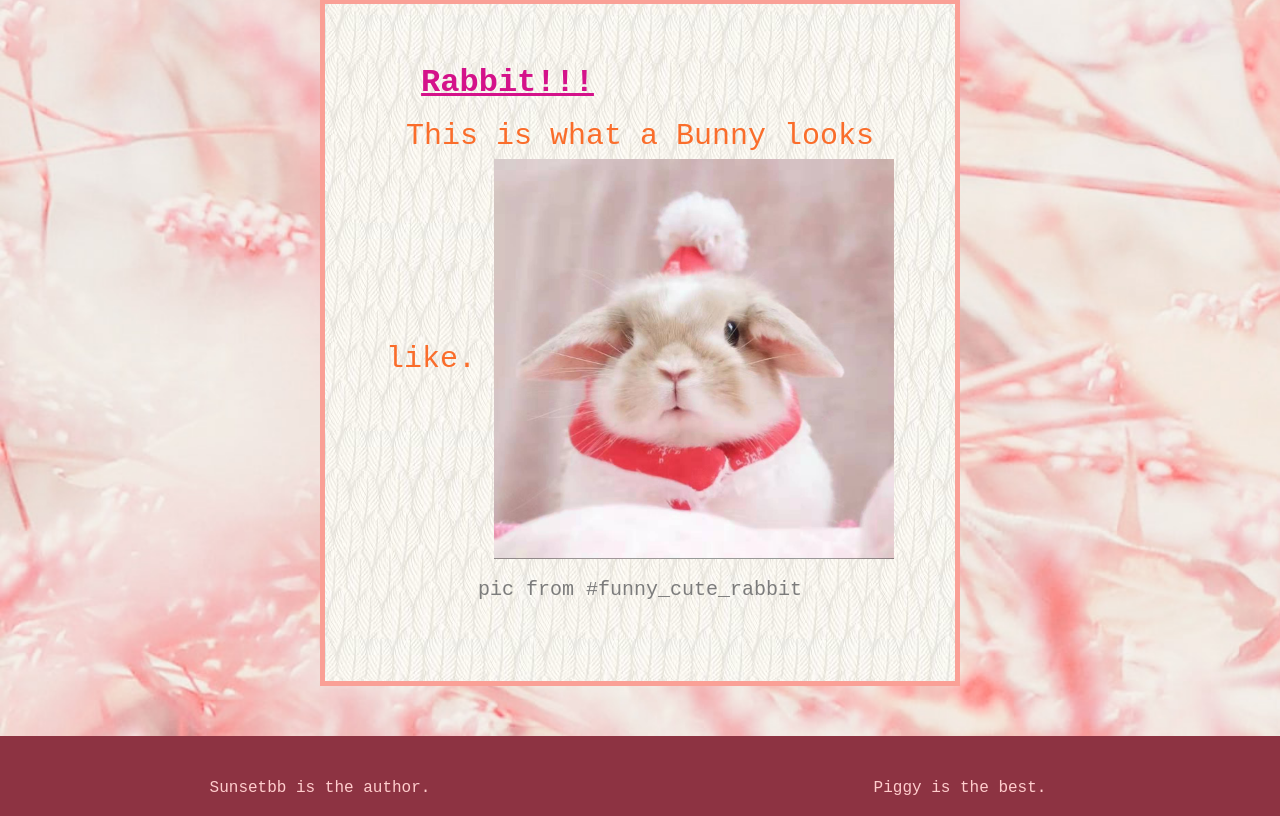
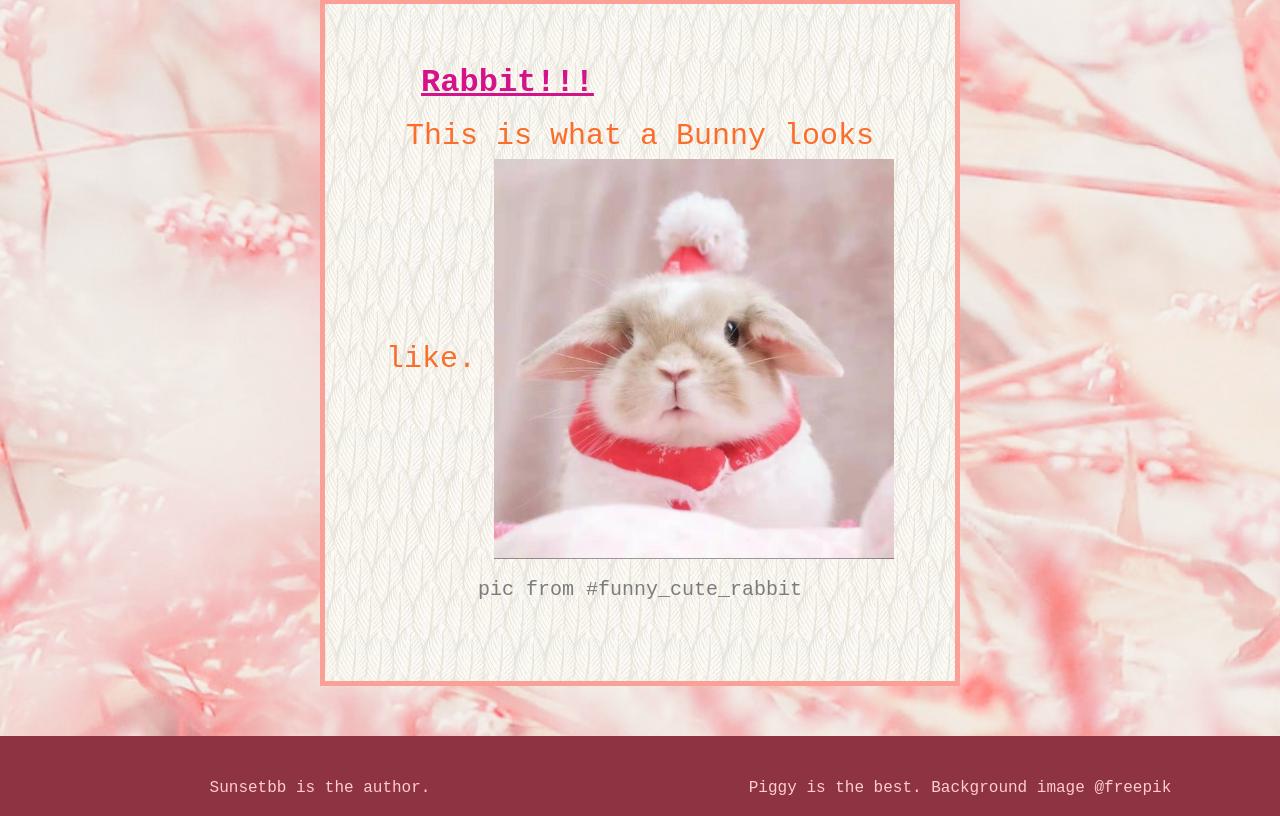
Before and after one commit to sunsetbb/animals, a plain HTML site: page client/index.html in a window 1280 px wide. Shown: the part 4707-5523 px from the top of the page. Drawn offline with nearby package versions, Linux system fonts and the light colour scheme.

```diff
--- a/client/index.html
+++ b/client/index.html
@@ -170,7 +170,7 @@
     <p>Sunsetbb is the author. </p>
     </section>
     <aside>
-      Piggy is the best.
+      Piggy is the best. Background image @freepik
     </aside>
   </footer>
 
```
